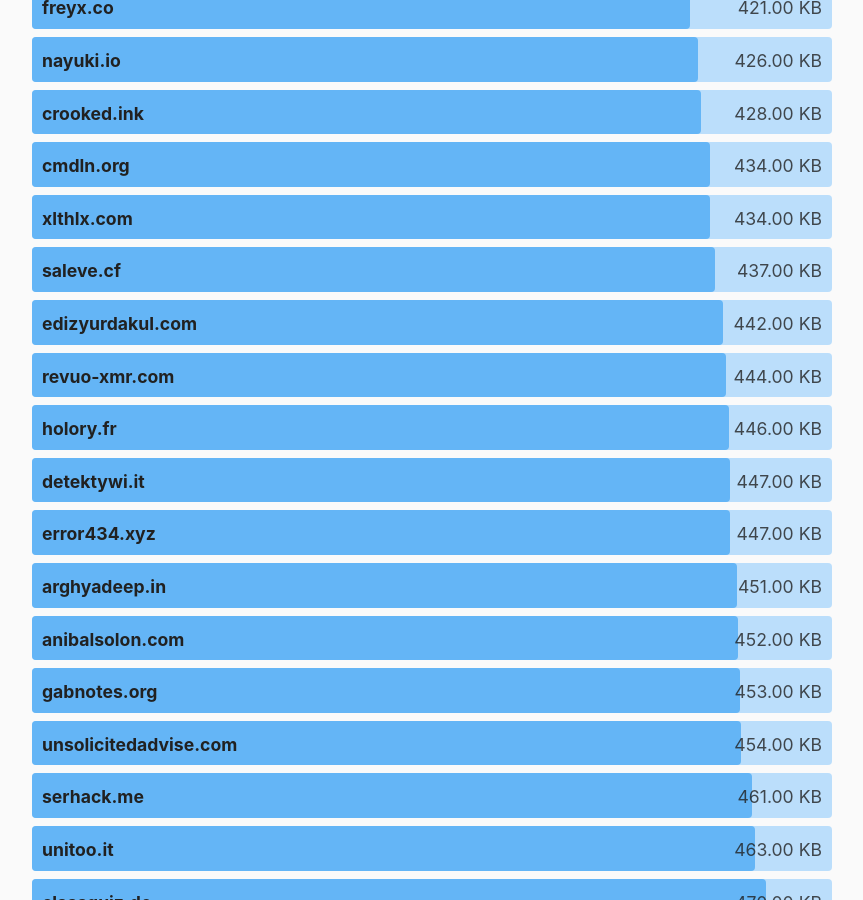
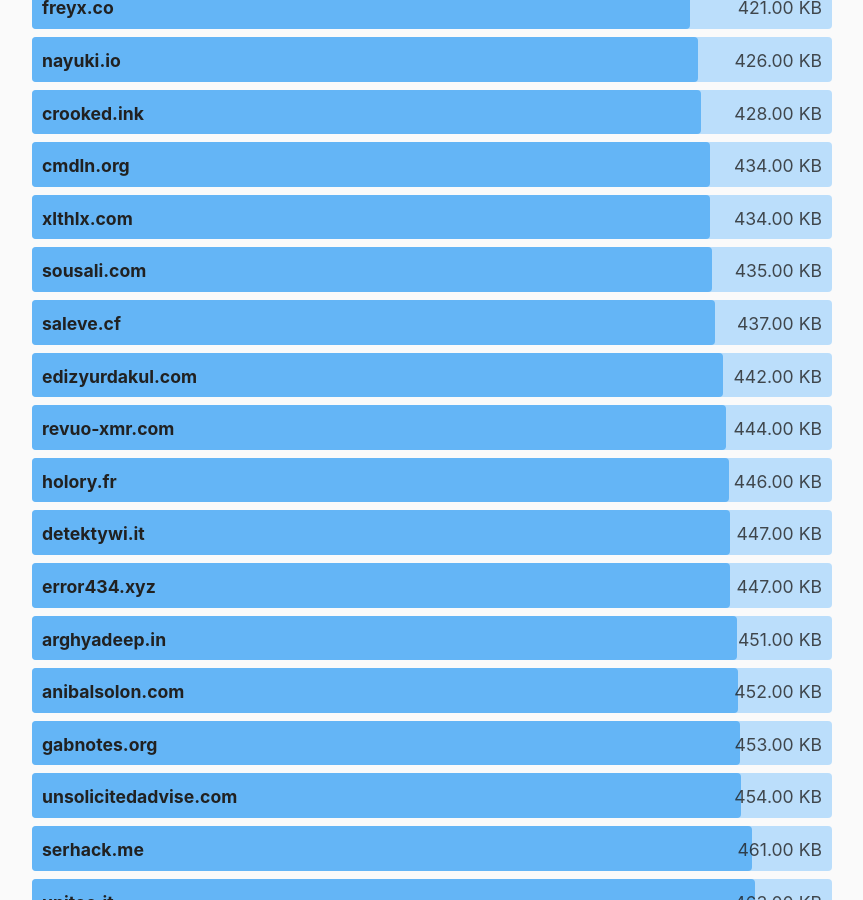
Before and after one commit to kevquirk/512kb.club, a Jekyll site: the page built from index.md, in a window 1280 px wide and 900 px high, scrolled down 29526 px. Shown: the whole window, without its empty margins (208-1071 px from the left). Built offline with Jekyll 4.4.1, drawn with Linux system fonts in a browser that asks for light colours.

Commit message:
added sousali.com
https://gtmetrix.com/reports/www.sousali.com/IFFhRi5f/

```diff
--- a/_data/sites.yml
+++ b/_data/sites.yml
@@ -2342,6 +2342,11 @@
   size: 13.0
   last_checked: 2022-05-06
 
+- domain: sousali.com
+  url: https://sousali.com/
+  size: 435
+  last_checked: 2023-01-28
+
 - domain: sp-codes.de
   url: https://sp-codes.de/
   size: 54.3
```
